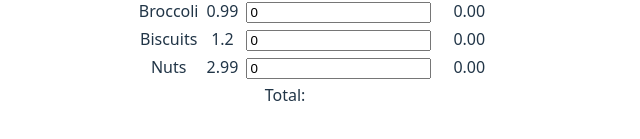
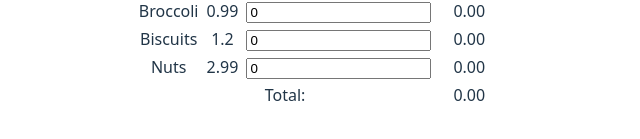
Before and after one commit to racoonamatatas/boodschappenlijst, a Vue app: page / in a window 1280 px wide. Shown: the part 375-514 px from the top of the page, without its empty margins (319-959 px from the left). Built offline with nearby package versions, Linux system fonts and the light colour scheme.

Commit message:
feat: add calculateTotal computed property

```diff
--- a/src/App.vue
+++ b/src/App.vue
@@ -1,18 +1,22 @@
 <script setup>
-import {ref, reactive, computed} from 'vue';
+import {ref, computed} from 'vue';
 
 const products = ref([
-    {item: 'Rice', price: 1.00, quantity: 0},
+    {item: 'Rice', price: 1.0, quantity: 0},
     {item: 'Broccoli', price: 0.99, quantity: 0},
-    {item: 'Biscuits', price: 1.20, quantity: 0},
-    {item: 'Nuts', price: 2.99, quantity: 0}
+    {item: 'Biscuits', price: 1.2, quantity: 0},
+    {item: 'Nuts', price: 2.99, quantity: 0},
 ]);
 
-const subtotals = () => {
+const calculateSubtotal = product => product.price * product.quantity;
 
-}
-
-// const subTotal = computed(() => products.value.price * products.value.quantity);
+const calculateTotal = computed(() => {
+    let total = 0;
+    products.value.forEach(product => {
+        total += calculateSubtotal(product);
+    });
+    return total;
+});
 </script>
 
 <template>
@@ -26,15 +30,15 @@ const subtotals = () => {
             </tr>
             <tr v-for="(product, index) in products" :key="index">
                 <td>{{ product.item }}</td>
-                <td>{{ product.price}}</td>
+                <td>{{ product.price }}</td>
                 <td>
                     <input v-model.number="product.quantity" min="0" />
                 </td>
-                <td>{{(product.price * product.quantity).toFixed(2) }}</td>
+                <td>{{ calculateSubtotal(product).toFixed(2) }}</td>
             </tr>
-            <tr >
+            <tr>
                 <td colspan="3">Total:</td>
-                <td></td>
+                <td>{{ calculateTotal.toFixed(2) }}</td>
             </tr>
         </tbody>
     </table>
```
Also changed, not shown: 1 other file (tests, documents, lock files or other folders).
